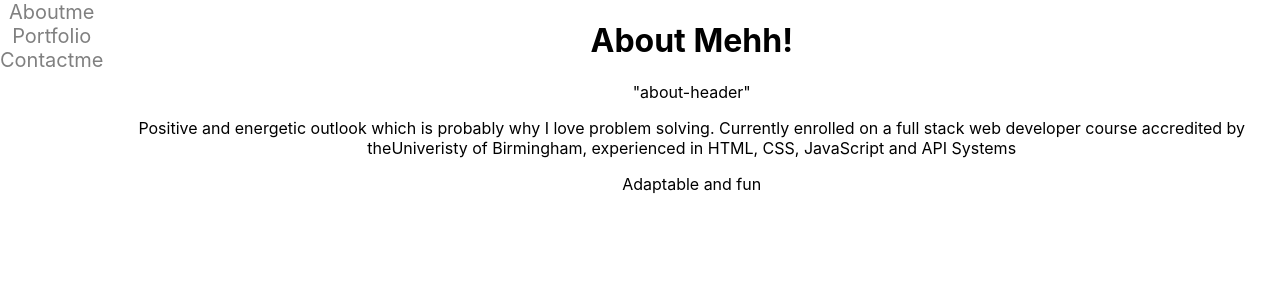
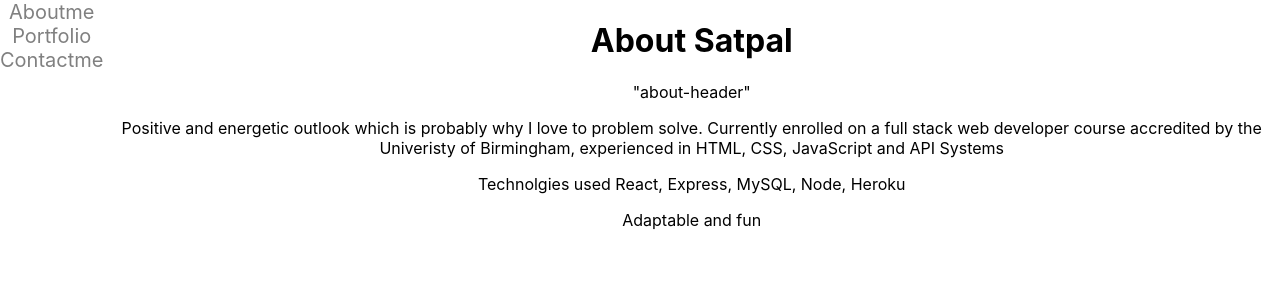
Before and after one commit to satpalmatharoo/react-portfolio, a React (Create React App) app in the folder reactportfolio/: page / in a window 1280 px wide. Shown: the top 300 px of the page. Built offline with nearby package versions, Linux system fonts and the light colour scheme.

Commit message:
add contact details

```diff
--- a/reactportfolio/src/components/pages/Aboutme.js
+++ b/reactportfolio/src/components/pages/Aboutme.js
@@ -5,15 +5,19 @@ const Aboutme = () => (
 
         <div>
             <h1 className="header">
-                <span> About Mehh!</span>
+                <span> About Satpal</span>
             </h1>
             <div id> "about-header"</div>
 
 
         <p>
-        Positive and energetic outlook which is probably why I love problem solving. Currently enrolled
-        on a full stack web developer course accredited by theUniveristy of Birmingham,
+        Positive and energetic outlook which is probably why I love to problem solve. Currently enrolled
+        on a full stack web developer course accredited by the Univeristy of Birmingham,
         experienced in HTML, CSS, JavaScript and API Systems
+        </p>
+
+        <p>
+        Technolgies used React, Express, MySQL, Node, Heroku
         </p>
 
         <p>
```
Also changed, not shown: reactportfolio/src/components/Navbar.js (line endings or trailing spaces).
